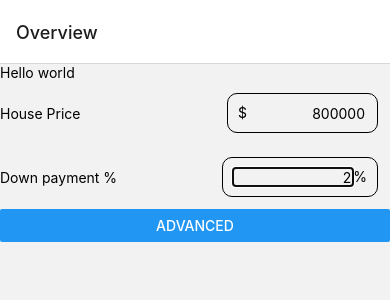
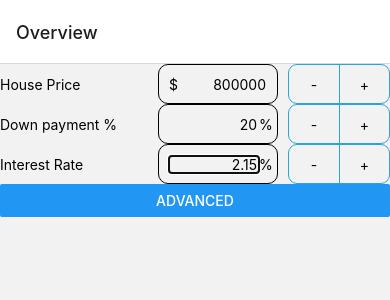
Before and after one commit to montekaka/mortgage-calculator, a React Native app: screen /Home in a window 390 px wide. Shown: the top 300 px of the page. Built offline with nearby package versions, Linux system fonts and the light colour scheme.

Commit message:
add plus and minus button group

```diff
--- a/src/components/NumericInputField.js
+++ b/src/components/NumericInputField.js
@@ -1,6 +1,5 @@
 import React from 'react';
 import { StyleSheet, Button, Text, View, TextInput } from 'react-native';
-
 
 const styles = StyleSheet.create({
   container: {
@@ -9,18 +8,28 @@ const styles = StyleSheet.create({
     justifyContent: 'space-between',
     alignItems: 'center'
   },
+  wapprer: {
+    display: 'flex',
+    flexDirection: 'row',
+    justifyContent: 'space-between'
+  },
   inputField: {
     display: 'flex',
     flexDirection: 'row',
     height: 40,
-    margin: 12,
+    // margin: 12,
     borderWidth: 1,
     borderRadius: 10,
     padding: 10,
+    width: 120,
+    justifyContent: 'space-between',
+    alignItems: "center",
+    marginRight: 10
   },
   input: {
-    paddingHorizontal: 2,
-    width: 120,
+    paddingLeft: 2,
+    paddingRight: 2,
+    width: 90,
     textAlign: 'right'
     // height: 40,
     // margin: 12,
@@ -29,16 +38,17 @@ const styles = StyleSheet.create({
   },
 })
 
-const NumericInputField = (props) => {
-  const {label, value, id, prepend, append, onChangeText} = props;
+const NumericInputField = ({label, value, id, prepend, append, onChangeText, ...props}) => {
 
   return (
     <View style={styles.container}>
       <Text>{label}</Text>
+      <View style={styles.wapprer}>
         <View>
           <View style={styles.inputField}>
             {prepend ? <Text>{prepend}</Text> : null}
             <TextInput
+              selectTextOnFocue={true}
               style={styles.input}
               autoFocus={true}
               keyboardType="numeric"
@@ -49,7 +59,10 @@ const NumericInputField = (props) => {
             />
             {append ? <Text>{append}</Text> : null}
           </View>
+        </View>
+        <View>
           {props.children}
+        </View>
       </View>
     </View>
   )
--- /dev/null
+++ b/src/components/PlusMinusButton.js
@@ -0,0 +1,45 @@
+import React from 'react';
+import { StyleSheet, Button, Text, View, TextInput, Pressable} from 'react-native';
+
+const PlusMinusButton = ({id, onPress, borderLeft, ...props}) => {
+  return (
+    <View>
+      <Pressable
+        onPress={() => {
+          onPress(id);
+        }}
+        style={({pressed}) => [
+          {
+            backgroundColor: pressed
+              ? '#28A5DB'  : 'rgba(255, 255, 255, 0)',
+            borderTopRightRadius: pressed && borderLeft ? 8 : 0,
+            borderBottomRightRadius: pressed && borderLeft ? 8 : 0,
+            borderTopLeftRadius: pressed && !borderLeft ? 8 : 0,
+            borderBottomLeftRadius: pressed && !borderLeft ? 8 : 0
+          },
+          styles.container,
+          borderLeft ? styles.borderLeft : null
+        ]}
+      >
+        {props.children}
+      </Pressable>
+    </View>
+  )
+}
+
+const styles = StyleSheet.create({
+  container: {
+    // borderRadius: 8,
+    width: 50,
+    height: 38,
+    display: 'flex',
+    alignItems: 'center',
+    justifyContent: 'center',
+  },
+  borderLeft: {
+    borderLeftColor: '#28A5DB',
+    borderLeftWidth: 1
+  }
+})
+
+export default PlusMinusButton;
--- /dev/null
+++ b/src/components/PlusMinusButtonGroup.js
@@ -0,0 +1,37 @@
+import React from 'react';
+import { StyleSheet, Button, Text, View, TextInput, Pressable} from 'react-native';
+import PlusMinusButton from './PlusMinusButton';
+
+const PlusMinusButtonGroup = ({id, ...props}) => {
+
+  const handlePlusPress = (id) => {
+    console.log(id);
+  }
+
+  const handleMinusPress = (id) => {
+    console.log(id);
+  }
+
+  return (
+    <View style={styles.container}>
+      <PlusMinusButton id={id} onPress={handleMinusPress}>
+        <Text>-</Text>
+      </PlusMinusButton>
+      <PlusMinusButton id={id} onPress={handlePlusPress} borderLeft={true}>
+        <Text>+</Text>
+      </PlusMinusButton>
+    </View>
+  )
+}
+
+const styles = StyleSheet.create({
+  container: {
+    display: 'flex',
+    flexDirection: 'row',
+    borderColor: '#28A5DB',
+    borderWidth: 1,
+    borderRadius: 9
+  }
+})
+
+export default PlusMinusButtonGroup
--- a/src/components/index.js
+++ b/src/components/index.js
@@ -1,5 +1,7 @@
 import NumericInputField from './NumericInputField'
+import PlusMinusButtonGroup from './PlusMinusButtonGroup'
 
 export {
-  NumericInputField
+  NumericInputField,
+  PlusMinusButtonGroup
 }
--- a/src/jotai/calculatorAtom.js
+++ b/src/jotai/calculatorAtom.js
@@ -2,8 +2,8 @@ import {atom} from 'jotai'
 
 export const propertyAtom = atom({
   housePrice: "800000",
-  downPaymentPercentage: "2",
-  interestRate: "2",
+  downPaymentPercentage: "20",
+  interestRate: "2.15",
   // loadType: "1",
   rentAmount: "2000",
   hoaAmount: "0",
@@ -20,5 +20,6 @@ export const updatePropertyAtom = atom((get) => get(propertyAtom), (_get, set, u
 
 export const basicInputAtom = atom([
   {label: 'House Price', id: 'housePrice', prepend: '$'},
-  {label: 'Down payment %', id: 'downPaymentPercentage', append: '%'}
+  {label: 'Down payment %', id: 'downPaymentPercentage', append: '%'},
+  {label: 'Interest Rate', id: 'interestRate', append: '%'}
 ])
--- a/src/screens/HomeScreen.js
+++ b/src/screens/HomeScreen.js
@@ -3,7 +3,8 @@ import { useAtom } from 'jotai';
 import { StyleSheet, Button, Text, View, ScrollView, TextInput } from 'react-native';
 import {basicInputAtom, updatePropertyAtom} from '../jotai'
 import {
-  NumericInputField
+  NumericInputField,
+  PlusMinusButtonGroup
 } from '../components'
 
 const HomeScreen = ({ navigation }) => {
@@ -17,7 +18,6 @@ const HomeScreen = ({ navigation }) => {
 
   return (
     <View>
-      <Text>Hello world</Text>
       <ScrollView>
         <View>
           {basicInput.map((item) => {
@@ -31,7 +31,9 @@ const HomeScreen = ({ navigation }) => {
               label={item.label}
               prepend={item.prepend}
               append={item.append}
-            />
+            >
+              <PlusMinusButtonGroup id={id}/>
+            </NumericInputField>
           })}
         </View>
         <Button
```
Lines whose indentation alone changed are shown as unchanged.
